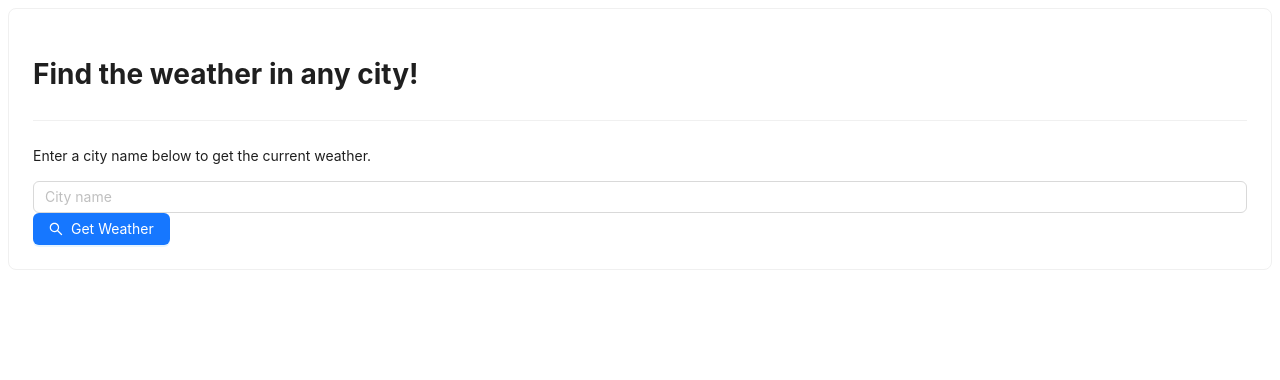
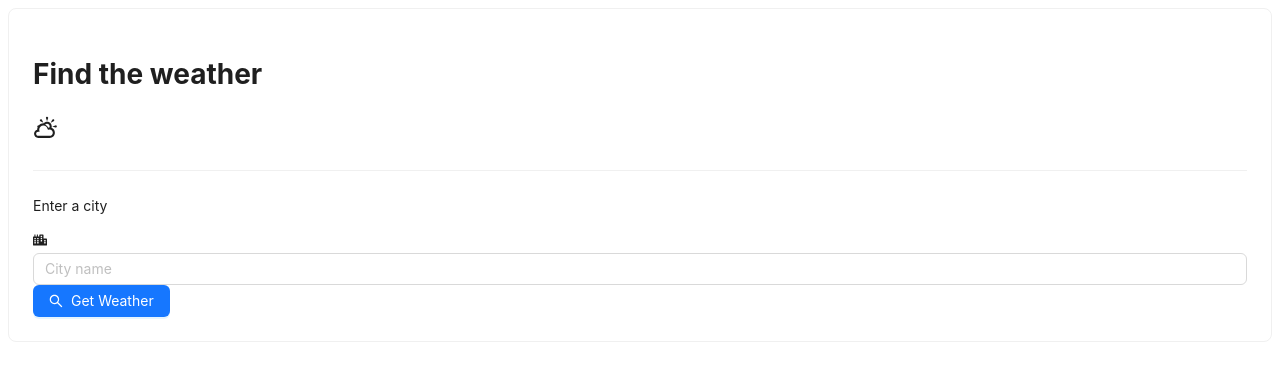
Before and after one commit to lawrenceli7/weather-app, a Next.js app: page / in a window 1280 px wide. Shown: the top 380 px of the page. Built offline with nearby package versions, Linux system fonts and the light colour scheme.

Commit message:
Update styling

```diff
--- a/app/page.tsx
+++ b/app/page.tsx
@@ -3,6 +3,8 @@ import { SearchOutlined } from "@ant-design/icons";
 import { Button, Card, Divider, Input } from "antd";
 import Link from "next/link";
 import { SyntheticEvent, useState } from "react";
+import { FaCity } from "react-icons/fa";
+import { TiWeatherPartlySunny } from "react-icons/ti";
 
 export default function Home() {
   const [city, setCity] = useState("");
@@ -12,13 +14,19 @@ export default function Home() {
   };
 
   return (
-    <main className="h-screen flex justify-center items-center bg-blue-100">
+    <main className="h-screen flex justify-center items-center bg-[#c1defd]">
       <div className="flex justify-center items-center h-full">
-        <Card className="w-full h-7/24 border border-black shadow-lg">
-          <h1 className="text-2xl text-center">Find the weather in any city!</h1>
+        <Card className="w-full h-7/24 border border-black shadow-lg p-10">
+          <div className="flex items-center justify-center gap-2">
+            <h1 className="text-2xl text-center">Find the weather</h1>
+            <TiWeatherPartlySunny size={25} />
+          </div>
           <Divider />
           <div>
-            <p className="text-lg text-center">Enter a city name below to get the current weather.</p>
+            <div className="flex items-center justify-center">
+              <p className="text-lg">Enter a city</p>
+              <FaCity className="ml-2" />
+            </div>
             <Input
               className="w-full mt-4"
               placeholder="City name"
--- a/package.json
+++ b/package.json
@@ -13,6 +13,7 @@
     "next": "14.2.3",
     "react": "^18",
     "react-dom": "^18",
+    "react-icons": "^5.1.0",
     "swr": "^2.2.5"
   },
   "devDependencies": {
```
Also changed, not shown: app/[city]/page.tsx (+12 -6 lines), components/WeatherCard.tsx (+12 -6 lines), 1 other file (tests, documents, lock files or other folders).
